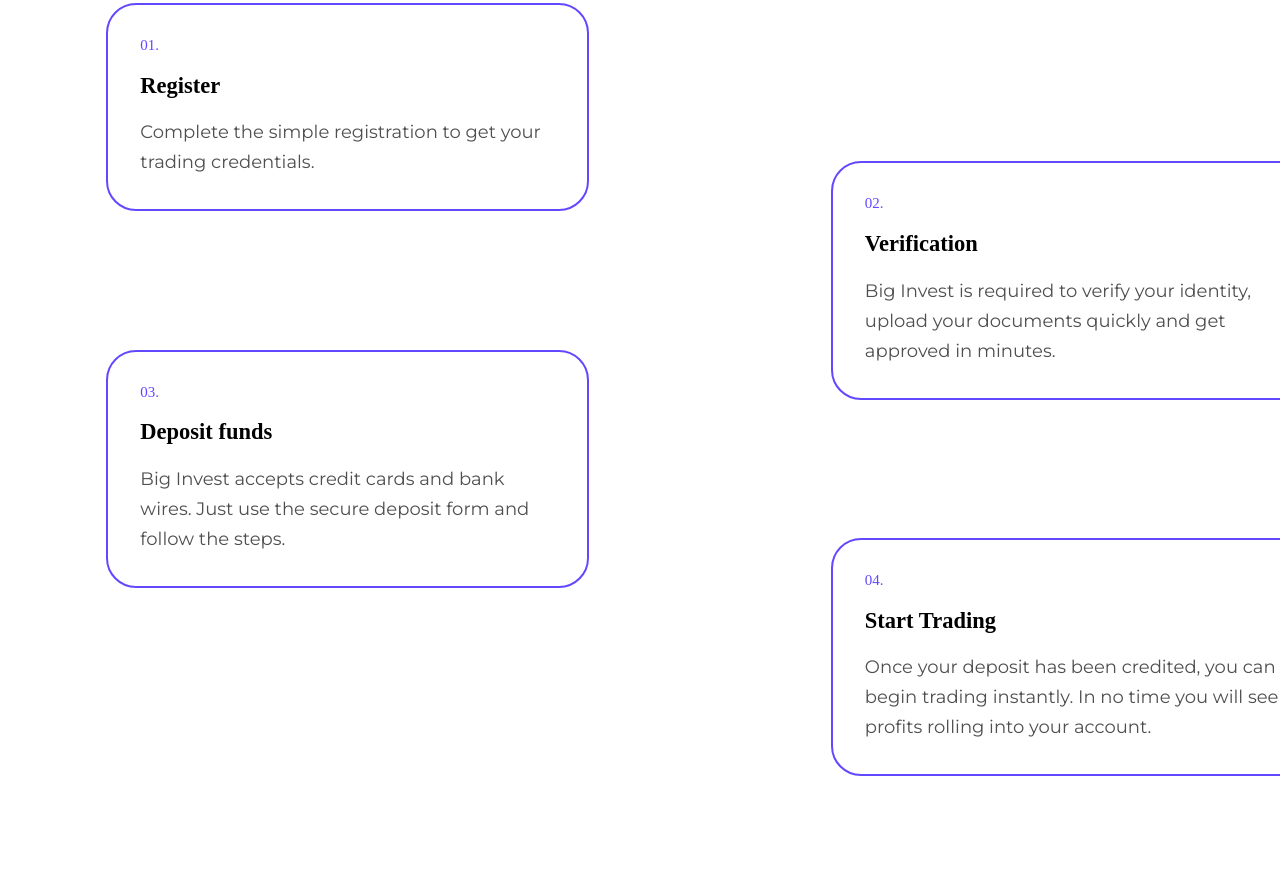
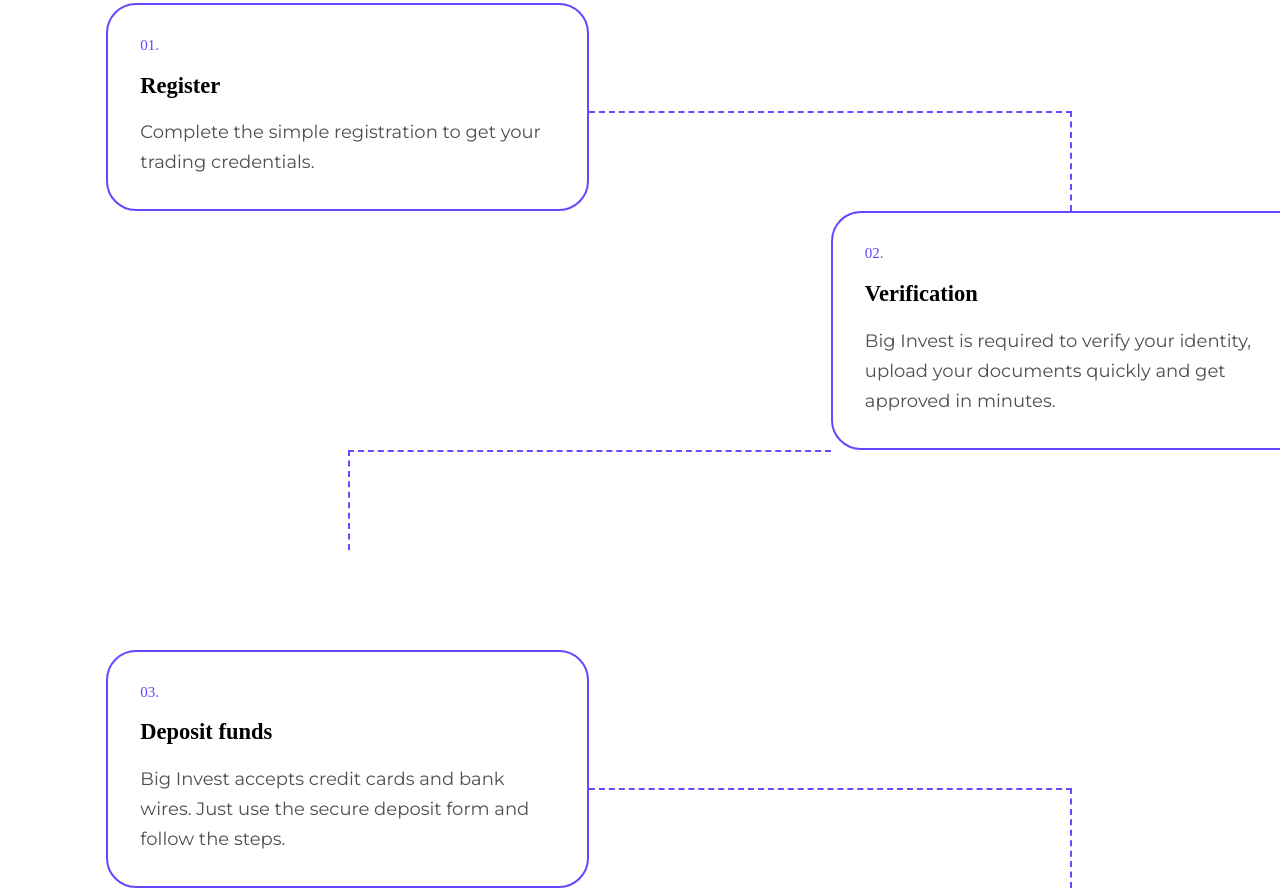
Before and after one commit to R3ndrex/TA, a plain HTML site: page index.html in a window 1280 px wide. Shown: the part 1053-1945 px from the top of the page. Drawn offline with Linux system fonts and the light colour scheme; files whose address does not match are found by name.

Commit message:
Add lines for block items

```diff
--- a/index.html
+++ b/index.html
@@ -63,6 +63,7 @@
                             credentials.
                         </p>
                     </li>
+                    <div class="line-right"></div>
                     <li>
                         <h2>Verification</h2>
                         <p>
@@ -71,6 +72,7 @@
                             minutes.
                         </p>
                     </li>
+                    <div class="line-left"></div>
                     <li>
                         <h2>Deposit funds</h2>
                         <p>
@@ -78,6 +80,7 @@
                             use the secure deposit form and follow the steps.
                         </p>
                     </li>
+                    <div class="line-right"></div>
                     <li>
                         <h2>Start Trading</h2>
                         <p>
--- a/style.css
+++ b/style.css
@@ -146,7 +146,7 @@ main h1 {
     border-radius: 30px;
     padding: 2rem;
 }
-.block-list > li:nth-child(even) {
+.line-right + li {
     left: 150%;
 }
 .block-list > li:nth-child(2) {
@@ -165,3 +165,20 @@ main h1 {
 .background-purple {
     background-color: hsl(249, 100%, 64%, 10%);
 }
+div[class^="line"] {
+    border-top: 2px dashed #6c47ff;
+    max-width: 483px;
+    height: 100px;
+}
+.line-right {
+    position: relative;
+    left: 100%;
+    top: -100px;
+    border-right: 2px dashed #6c47ff;
+}
+.line-left {
+    position: relative;
+    left: 50%;
+    top: -100px;
+    border-left: 2px dashed #6c47ff;
+}
```
